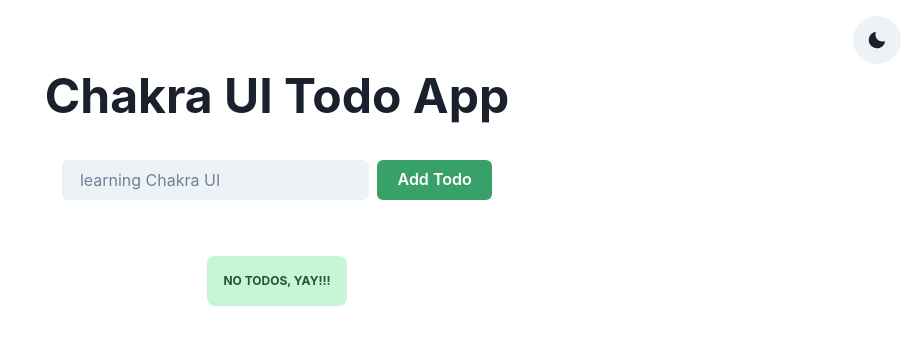
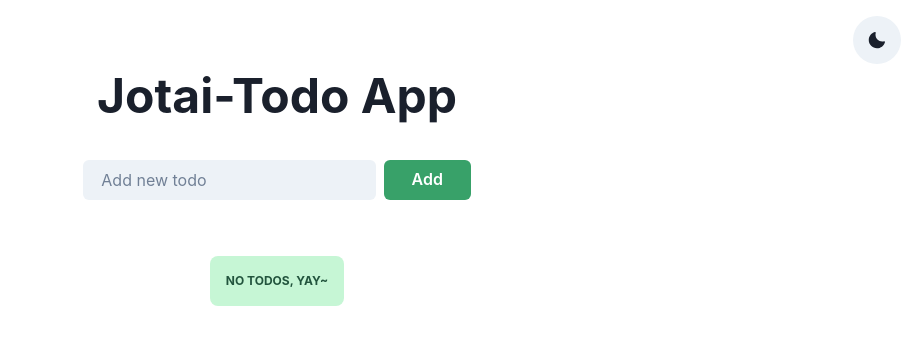
Before and after one commit to kilee1230/jotai-todo, a React (Vite) app: page / in a window 1280 px wide. Shown: the top 344 px of the page, without its empty margins (363-1280 px from the left). Built offline with nearby package versions, Linux system fonts and the light colour scheme.

Commit message:
feat: refactor

```diff
--- a/src/App.tsx
+++ b/src/App.tsx
@@ -26,7 +26,7 @@ function App() {
   return (
     <VStack p={4}>
       <ColorModeSwitcher toggleTheme={toggleTheme} theme={theme} />
-      <Heading size="2xl">Chakra UI Todo App</Heading>
+      <Heading size="2xl">Jotai-Todo App</Heading>
       <AddTodo addTodo={setAddTodo} />
       <TodoList todos={todos} deleteTodo={deleteTodo} />
     </VStack>
--- a/src/components/AddTodo.tsx
+++ b/src/components/AddTodo.tsx
@@ -25,7 +25,7 @@ const AddTodo: React.FC<AddTodoProps> = ({ addTodo }) => {
     if (contentRef.current === null) return;
 
     if (!contentRef.current.value) {
-      toastError("No content");
+      toastError("This field is required.");
       return;
     }
 
@@ -38,14 +38,10 @@ const AddTodo: React.FC<AddTodoProps> = ({ addTodo }) => {
   return (
     <form onSubmit={handleSubmit}>
       <HStack m="8">
-        <Input
-          variant="filled"
-          placeholder="learning Chakra UI"
-          ref={contentRef}
-        />
+        <Input variant="filled" placeholder="Add new todo" ref={contentRef} />
 
         <Button type="submit" colorScheme="green" px="8">
-          Add Todo
+          Add
         </Button>
       </HStack>
     </form>
--- a/src/components/TodoList.tsx
+++ b/src/components/TodoList.tsx
@@ -21,7 +21,7 @@ const TodoList: React.FC<TodoListProps> = ({ todos, deleteTodo }) => {
   if (todos.length === 0)
     return (
       <Badge colorScheme="green" p="4" m="4" borderRadius="lg">
-        No Todos, yay!!!
+        No Todos, yay~
       </Badge>
     );
 
--- a/src/stores/todoStore.ts
+++ b/src/stores/todoStore.ts
@@ -16,18 +16,6 @@ export const addTodoAtom = atom(null, (get, set, body: string) => {
   set(todosAtom, [...get(todosAtom), newTodo]);
 });
 
-// Read
-export const readTodosAtom = atom((get) => get(todosAtom));
-
-// Update
-export const updateTodoAtom = atom(null, (get, set, updatedTodo: Todo) => {
-  const todos = get(todosAtom);
-  const updatedTodos = todos.map((todo) =>
-    todo.id === updatedTodo.id ? updatedTodo : todo
-  );
-  set(todosAtom, updatedTodos);
-});
-
 // Delete
 export const deleteTodoAtom = atom(null, (get, set, id: string) => {
   const todos = get(todosAtom);
```
Also changed, not shown: screenshot.png.
